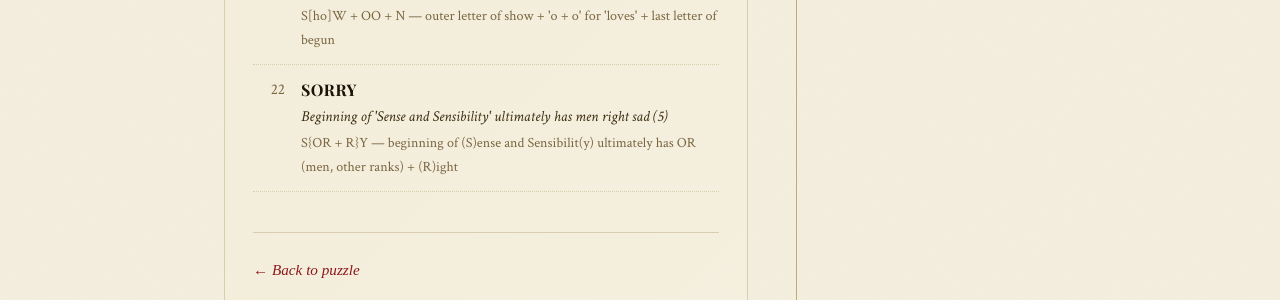
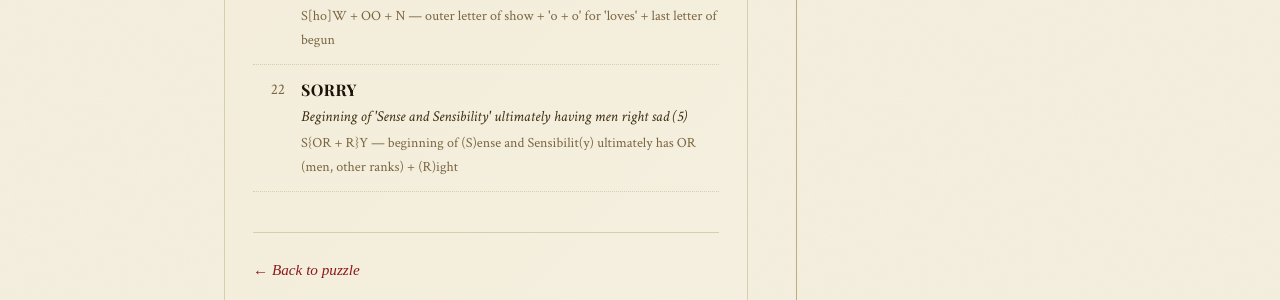
Before and after one commit to abdulkhaleddd/abdulkhaleddd.github.io, a Jekyll site: the page built from _solutions/solution-003.md, in a window 1280 px wide and 900 px high, scrolled down 3425 px. Shown: the part 296-596 px from the top of the window. Built offline with Jekyll 4.4.1, drawn with Linux system fonts in a browser that asks for light colours; some web fonts are replaced; a script that is not in the unit is left out.

Commit message:
Update solution-003.md

```diff
--- a/_solutions/solution-003.md
+++ b/_solutions/solution-003.md
@@ -270,7 +270,7 @@ permalink: /solutions/solution-003/
     <span class="solution-number">22</span>
     <div class="solution-content">
       <span class="solution-answer">SORRY</span>
-      <span class="solution-clue">Beginning of 'Sense and Sensibility' ultimately has men right sad (5)</span>
+      <span class="solution-clue">Beginning of 'Sense and Sensibility' ultimately having men right sad (5)</span>
       <span class="solution-breakdown">S{OR + R}Y — beginning of (S)ense and Sensibilit(y) ultimately has OR (men, other ranks) + (R)ight</span>
     </div>
   </div>
```
